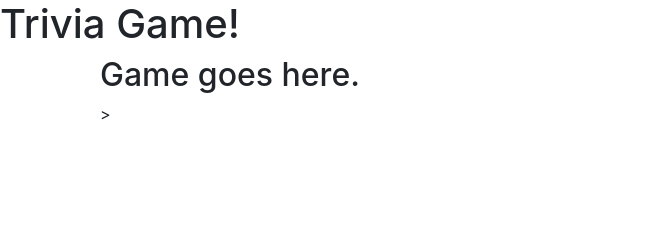
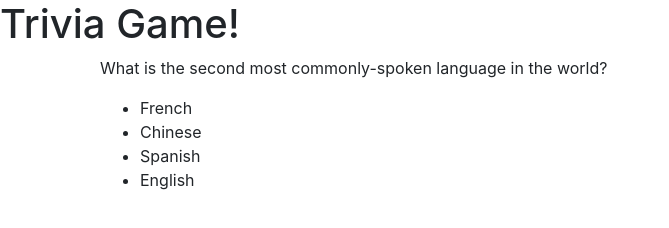
Before and after one commit to maddieclare/Trivia-Game, a plain HTML site: page index.html in a window 1280 px wide. Shown: the whole page, without its empty margins (0-669 px from the left). Drawn offline with nearby package versions, Linux system fonts and the light colour scheme.

Commit message:
Questions and possible answers displayed on HTML

```diff
--- a/assets/javascript/app.js
+++ b/assets/javascript/app.js
@@ -2,6 +2,9 @@
 let time = 10;
 let wins = 0;
 let losses = 0;
+let currentQuestion;
+
+let timerStart = setInterval(timerRunning, 1000);
 
 // Questions array.
 // Each question is an object with options and one correct answer.
@@ -31,6 +34,7 @@ let questionArray = [
 // Call initialise function to restart game.
 function init() {
   loadQuestion();
+  timerStart;
   wins = 0;
   losses = 0;
   console.log("Wins: " + wins);
@@ -44,9 +48,7 @@ function init() {
 // Starts timer (10 second countdown).
 function loadQuestion() {
   console.log(getRandomQuestion());
-  timerStart;
 }
-let timerStart = setInterval(timerRunning, 1000);
 
 //  Generates a random number between two integers.
 function getRandomNumber(min, max) {
@@ -56,7 +58,7 @@ function getRandomNumber(min, max) {
 // Load random question function.
 // Filter all questions that haven't been asked already and return random from list.
 function getRandomQuestion() {
-  let currentQuestion = questionArray[getRandomNumber(0, 2)];
+  currentQuestion = questionArray[getRandomNumber(0, 2)];
   if (currentQuestion.alreadyAsked == true) {
     getQuestion();
   } else {
@@ -108,10 +110,6 @@ function playerLoses() {
 }
 
 // Check answer function - evaluates whether player click matches correct answer attribute.
-// If statement:
-// Player loss function - alert player that they have lost, increase loss count by one.
-// Player win function - alert player that they have won, increase win count by one.
-
-// TESTING:
-
-init();
+    // If statement:
+        // Player loss function - alert player that they have lost, increase loss count by one.
+        // Player win function - alert player that they have won, increase win count by one.
--- a/index.html
+++ b/index.html
@@ -26,7 +26,13 @@
           <!-- Blank for formatting -->
         </div>
         <div class="col-md-6">
-          <h2>Game goes here.</h2>>
+          <p class="current-question"></p>
+          <ul class="possible-answers">
+              <li id="option-1"></li>
+              <li id="option-2"></li>
+              <li id="option-3"></li>
+              <li id="option-4"></li>
+          </ul>
         </div>
         <div class="col-md-3">
           <!-- Blank for formatting -->
@@ -34,5 +40,14 @@
       </div>
     </div>
     <script src="assets/javascript/app.js"></script>
+
+    <script>
+      init();
+      $(".current-question").html(currentQuestion.question);
+      $("#option-1").html(currentQuestion.options[0]);
+      $("#option-2").html(currentQuestion.options[1]);
+      $("#option-3").html(currentQuestion.options[2]);
+      $("#option-4").html(currentQuestion.options[3]);
+    </script>
   </body>
 </html>
```
